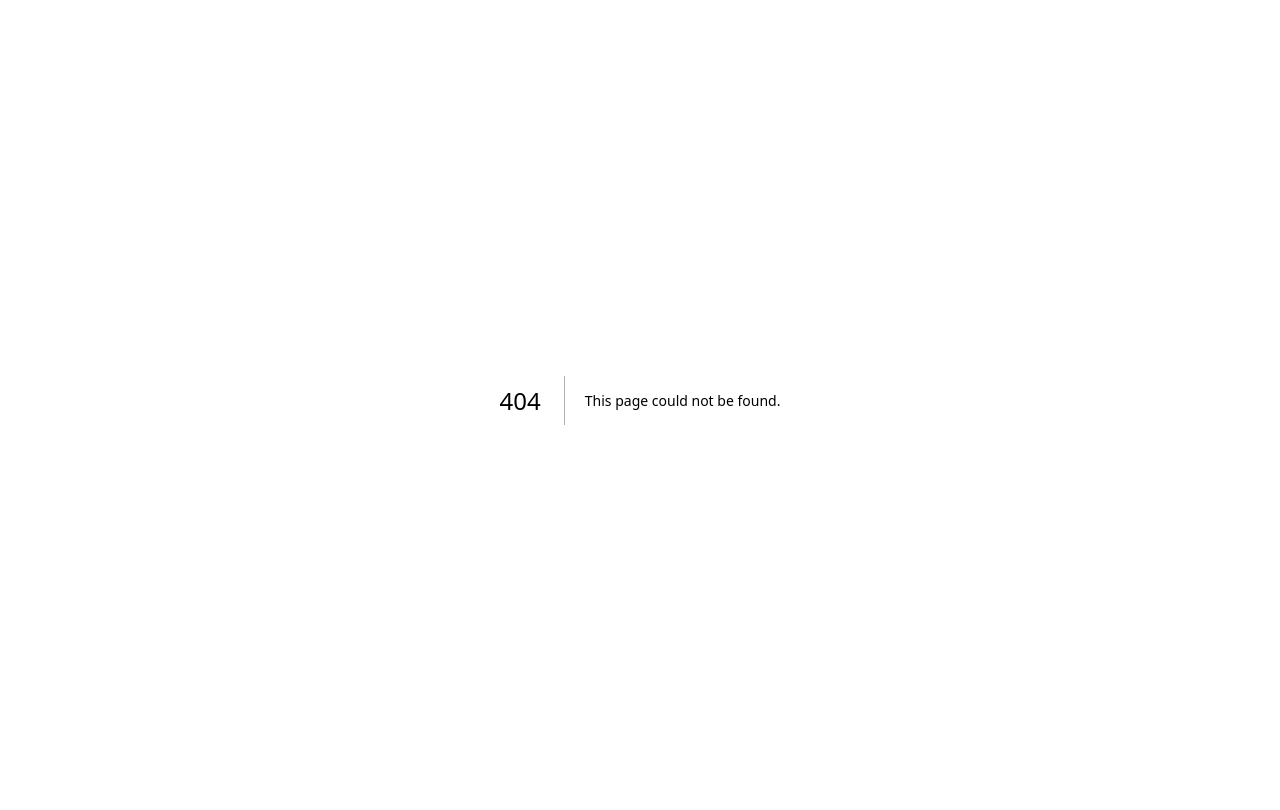
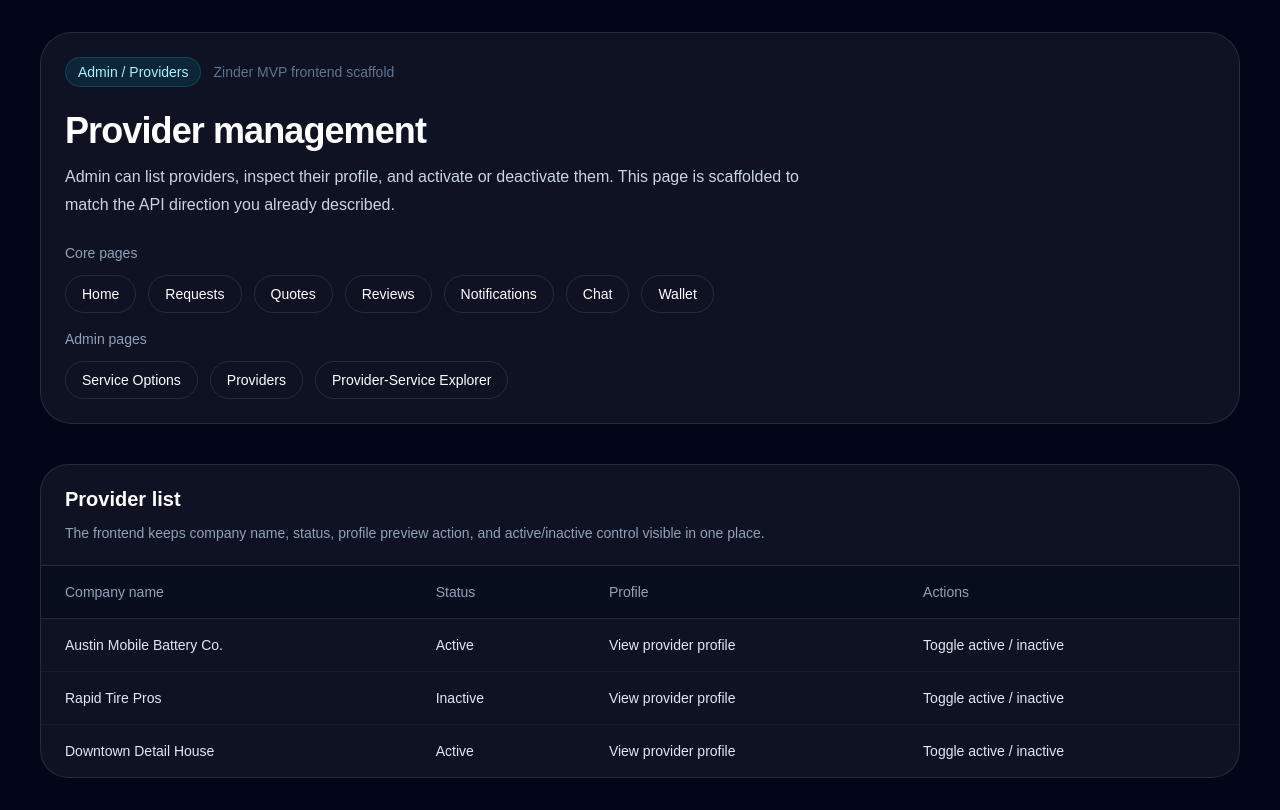
Before and after one commit to alcho22/zinder-mvp, a Next.js app: page /admin/providers in a window 1280 px wide. Before the commit this address had no page. Built offline with nearby package versions, Linux system fonts and the light colour scheme.

Commit message:
Update src/app/admin/providers/page.tsx

```diff
--- /dev/null
+++ b/src/app/admin/providers/page.tsx
@@ -0,0 +1,47 @@
+import { AppShell } from "@/components/app-shell";
+import { ManagementTable } from "@/components/admin/management-sections";
+
+const columns = [
+  { key: "companyName", label: "Company name" },
+  { key: "status", label: "Status" },
+  { key: "profile", label: "Profile" },
+  { key: "actions", label: "Actions" },
+];
+
+const rows = [
+  {
+    companyName: "Austin Mobile Battery Co.",
+    status: "Active",
+    profile: "View provider profile",
+    actions: "Toggle active / inactive",
+  },
+  {
+    companyName: "Rapid Tire Pros",
+    status: "Inactive",
+    profile: "View provider profile",
+    actions: "Toggle active / inactive",
+  },
+  {
+    companyName: "Downtown Detail House",
+    status: "Active",
+    profile: "View provider profile",
+    actions: "Toggle active / inactive",
+  },
+];
+
+export default function AdminProvidersPage() {
+  return (
+    <AppShell
+      eyebrow="Admin / Providers"
+      title="Provider management"
+      description="Admin can list providers, inspect their profile, and activate or deactivate them. This page is scaffolded to match the API direction you already described."
+    >
+      <ManagementTable
+        title="Provider list"
+        description="The frontend keeps company name, status, profile preview action, and active/inactive control visible in one place."
+        columns={columns}
+        rows={rows}
+      />
+    </AppShell>
+  );
+}
```
